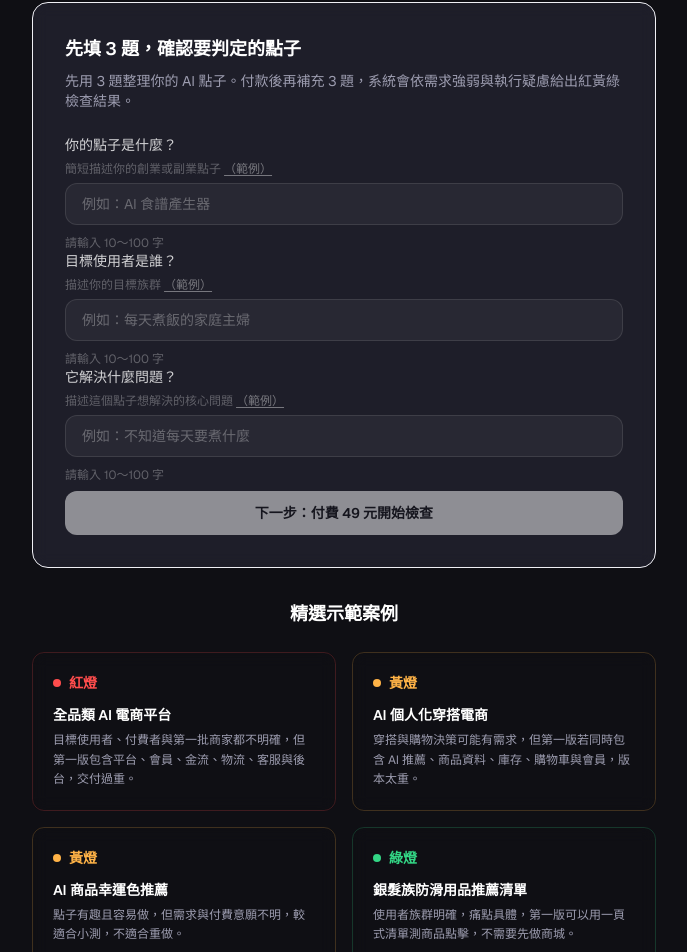
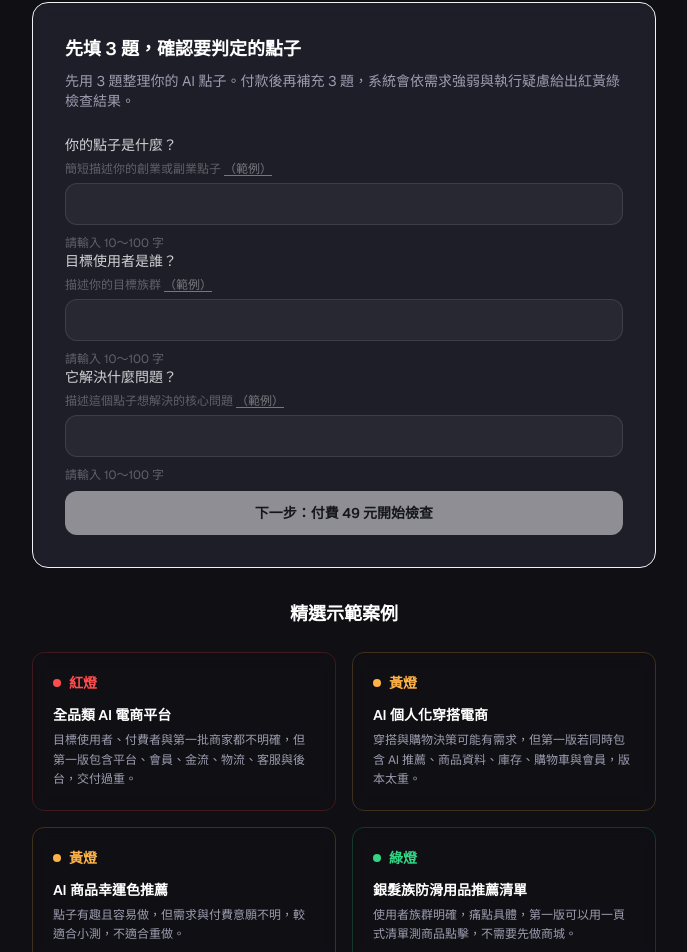
Before and after one commit to win781001-boop/ai-startup-traffic-light, a Next.js app: page / in a window 1280 px wide. Shown: the part 817-1769 px from the top of the page, without its empty margins (296-983 px from the left). Built offline with nearby package versions, Linux system fonts and the light colour scheme.

Commit message:
Remove short placeholders from precheck form

```diff
--- a/components/startup-light/PrecheckForm.tsx
+++ b/components/startup-light/PrecheckForm.tsx
@@ -35,9 +35,9 @@ export function PrecheckForm({ idea, targetUser, problem, onChange, onNext, expa
 
       {(["idea", "targetUser", "problem"] as const).map((key) => {
         const labels: Record<string, { label: string; hint: string; placeholder: string }> = {
-          idea: { label: "你的點子是什麼？", hint: "簡短描述你的創業或副業點子", placeholder: "例如：AI 食譜產生器" },
-          targetUser: { label: "目標使用者是誰？", hint: "描述你的目標族群", placeholder: "例如：每天煮飯的家庭主婦" },
-          problem: { label: "它解決什麼問題？", hint: "描述這個點子想解決的核心問題", placeholder: "例如：不知道每天要煮什麼" },
+          idea: { label: "你的點子是什麼？", hint: "簡短描述你的創業或副業點子", placeholder: "" },
+          targetUser: { label: "目標使用者是誰？", hint: "描述你的目標族群", placeholder: "" },
+          problem: { label: "它解決什麼問題？", hint: "描述這個點子想解決的核心問題", placeholder: "" },
         };
         const { label, hint, placeholder } = labels[key];
         const val = fields[key];
```
